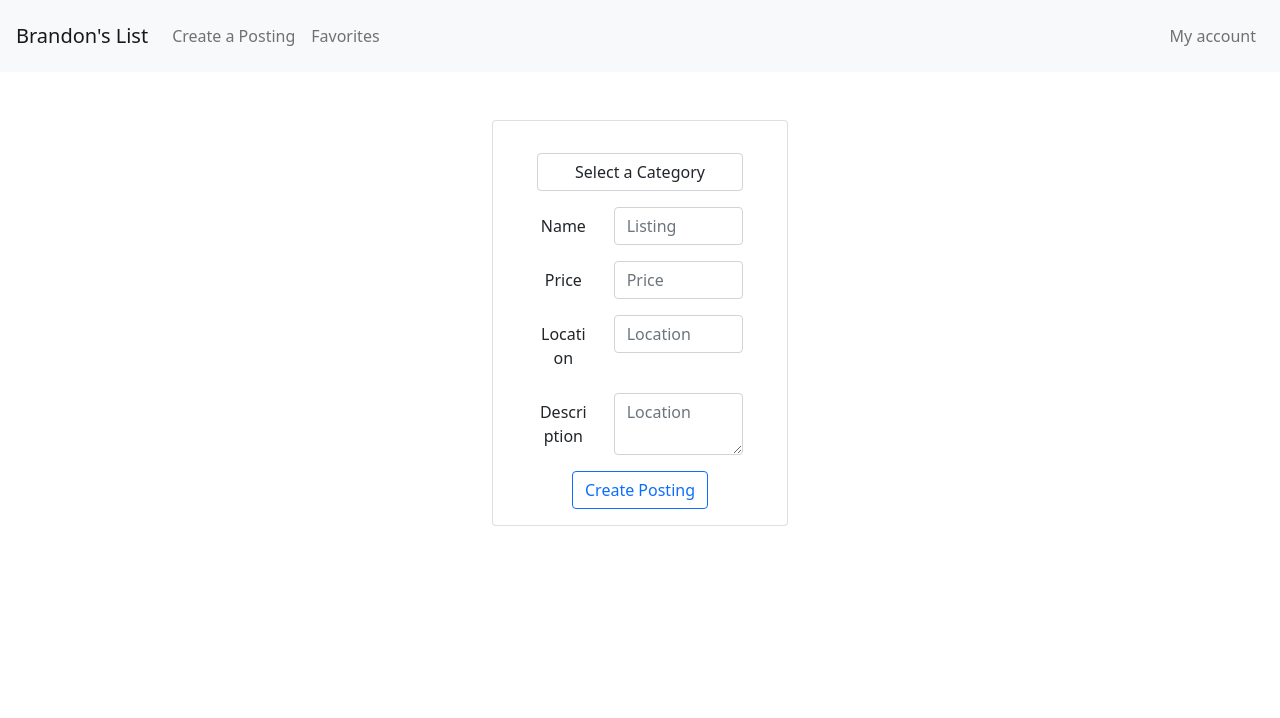
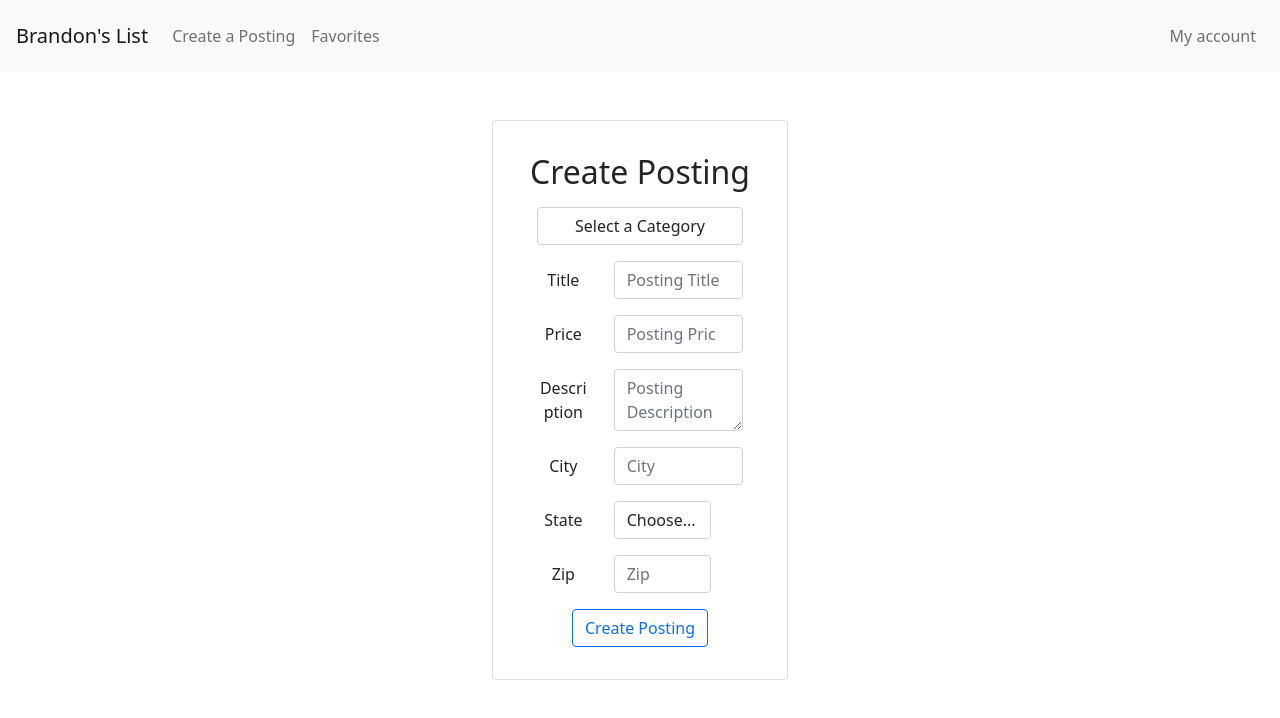
Before and after one commit to brandon121j/brandonslist-project-frontend, a React (Create React App) app: page /create-posting in a window 1280 px wide. Shown: the top 718 px of the page. Built offline with nearby package versions, Linux system fonts and the light colour scheme; sample sign-in values are in the browser's storage.

Commit message:
CSS changes to create posting form

```diff
--- a/src/components/createPosting/CreatePosting.js
+++ b/src/components/createPosting/CreatePosting.js
@@ -1,11 +1,12 @@
 import React from 'react';
-import '../../App.css'
+import '../../App.css';
 
 const CreatePosting = () => {
 	return (
 		<div className="d-flex justify-content-center text-center rounded m-5">
 			<div className="card w-25">
 				<form class="card-body text-center justify-content-center">
+					<h2 className="m-3">Create Posting</h2>
 					<div className="form-group row justify-content-center m-3">
 						<div class="col-sm-12">
 							<select class="form-control text-center">
@@ -18,12 +19,12 @@ const CreatePosting = () => {
 						</div>
 					</div>
 					<div className="form-group row justify-content-center m-3">
-						<label className="col-sm-4 col-form-label">Name</label>
+						<label className="col-sm-4 col-form-label">Title</label>
 						<div class="col-sm-8">
 							<input
 								type="text"
 								class="form-control"
-							placeholder="Listing"
+								placeholder="Posting Title"
 								required
 							/>
 						</div>
@@ -36,18 +37,7 @@ const CreatePosting = () => {
 								min="0"
 								max="999999"
 								class="form-control"
-							placeholder="Price"
-                            required
-						/>
-					</div>
-					</div>
-                    <div className="form-group row justify-content-center m-3">
-						<label className="col-sm-4 col-form-label">Location</label>
-                        <div class="col-sm-8">
-						<input
-							type="text"
-							class="form-control"
-							placeholder="Location"
+								placeholder="Posting Price"
 								required
 							/>
 						</div>
@@ -58,13 +48,49 @@ const CreatePosting = () => {
 							<textarea
 								type="text"
 								class="form-control"
-							placeholder="Location"
+								placeholder="Posting Description"
 								required
 							/>
 						</div>
 					</div>
-                    <div className="justify-conent-center">
-                    <button type="submit" className="btn btn-outline-primary">Create Posting</button>
+                    <div class="form-row">
+					<div className="form-group row justify-content-center m-3">
+						<label className="col-sm-4 col-form-label">City</label>
+						<div class="col-sm-8">
+							<input
+								type="text"
+								class="form-control"
+								placeholder="City"
+								required
+							/>
+						</div>
+					</div>
+					<div className="form-group row justify-content-center m-3">
+						<label className="col-sm-4 col-form-label">State</label>
+						<div class="col-sm-8">
+							<select id="inputState" className="form-control w-75">
+								<option selected>Choose...</option>
+								<option>...</option>
+							</select>
+						</div>
+					</div>
+					<div className="form-group row justify-content-center m-3">
+						<label className="col-sm-4 ml-3 col-form-label">Zip</label>
+						<div class="col-sm-8">
+							<input
+								type="text"
+								className="form-control w-75"
+								placeholder="Zip"
+
+								required
+							/>
+						</div>
+                        </div>
+					</div>
+					<div className="justify-content-center m-3">
+						<button type="submit" className="btn btn-outline-primary">
+							Create Posting
+						</button>
 					</div>
 				</form>
 			</div>
```
Lines whose indentation alone changed are shown as unchanged.
